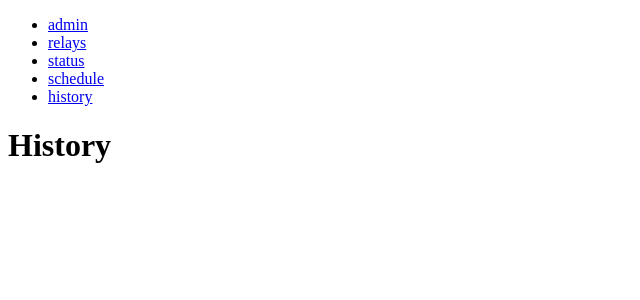
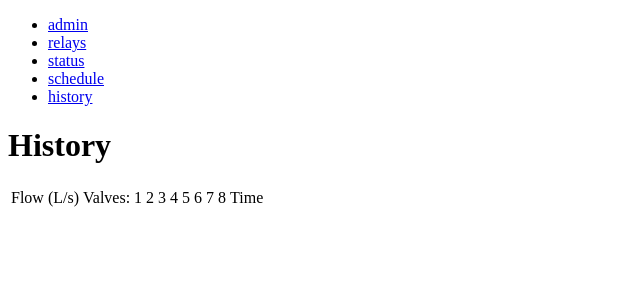
Before and after one commit to melhof/Badulina-control-system, a Flask app: page /history/ in a window 1280 px wide. Shown: the top 300 px of the page, without its empty margins (0-640 px from the left). Run offline with Flask 2, Linux system fonts and the light colour scheme; data that the repository does not hold is empty.

Commit message:
history templ

```diff
--- a/models.py
+++ b/models.py
@@ -85,6 +85,8 @@ class Relay(AguaModel):
         return
 
 class SensorReading(AguaModel):
+    Valves = range(8)
+
     id = db.Column(db.Integer, primary_key=True)
     board = db.Column(db.String(10))
     idx = db.Column(db.Integer)
--- a/templates/history.html
+++ b/templates/history.html
@@ -2,12 +2,46 @@
 {% block title %}History{% endblock %}
 {% block content %}
   <h1>History</h1>
-    <ul>
-    {% for reading in readings %}
-      <li>
-          <div><b>{{ reading.data }}</b> L/sec at <i>{{ reading.time.strftime('%m/%d/%Y %H:%M') }}</i></div>
-        </li>
-      {% endfor %}
-    </ul>
+    <table >
+        <thead>
+          <tr>
+            <td>
+                Flow (L/s)
+            </td>
+            <td>
+                Valves:
+            </td>
+            {% for valve in schema.Valves %}
+              <td>
+                {{valve + 1}}
+              </td>
+            {% endfor %}
 
+            <td>
+                Time
+            </td>
+        </tr>
+        </thead>
+        <tbody>
+        {% for reading in readings %}
+          <tr>
+            <td>
+            {{ reading.data }}
+            </td>
+            <td>
+            </td>
+            {% for valve in schema.Valves %}
+              <td>
+              <div>
+                  <input type="checkbox" disabled="disabled" {{ 'checked' if valve in reading.valves else '' }}/>
+              </div>
+              </td>
+            {% endfor %}
+            <td>
+            {{ reading.time.strftime('%m/%d/%Y %H:%M') }}
+            </td>
+          </tr>
+        {% endfor %}
+    </tbody>
+    </table>
 {% endblock %}
--- a/views.py
+++ b/views.py
@@ -38,11 +38,12 @@ def index():
 
 def history():
 
-    context = {}
+    context = {
+        'readings' : SensorReading.query.all(),
+        'schema': SensorReading,
+    }
 
     context.update(base_context)
-
-    context['readings'] = SensorReading.query.all()
 
     return render_template('history.html', **context)
 
```
